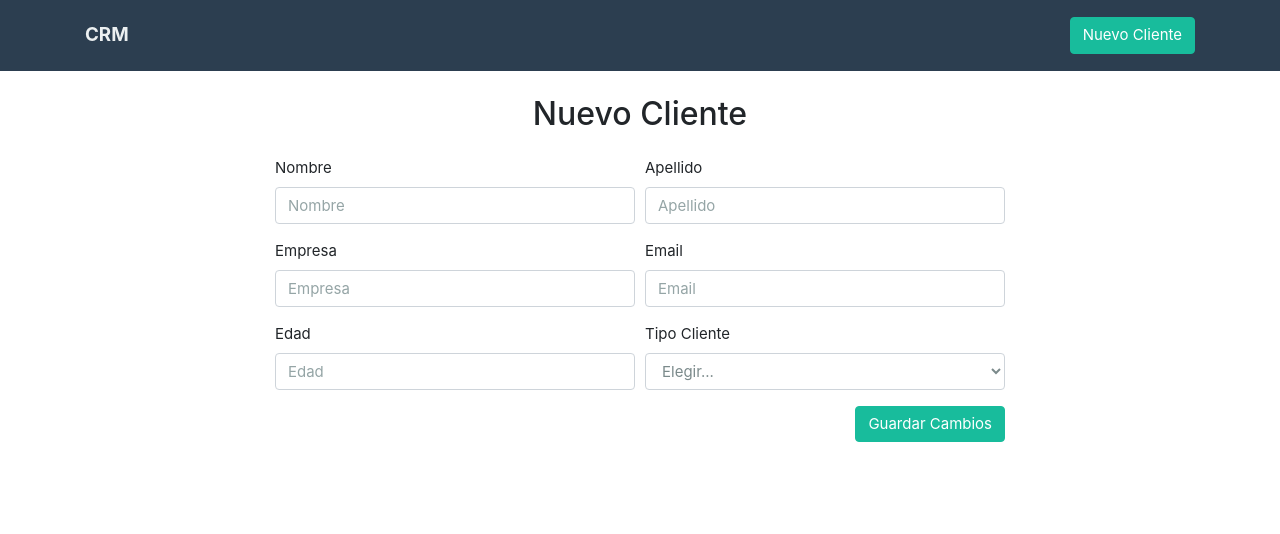
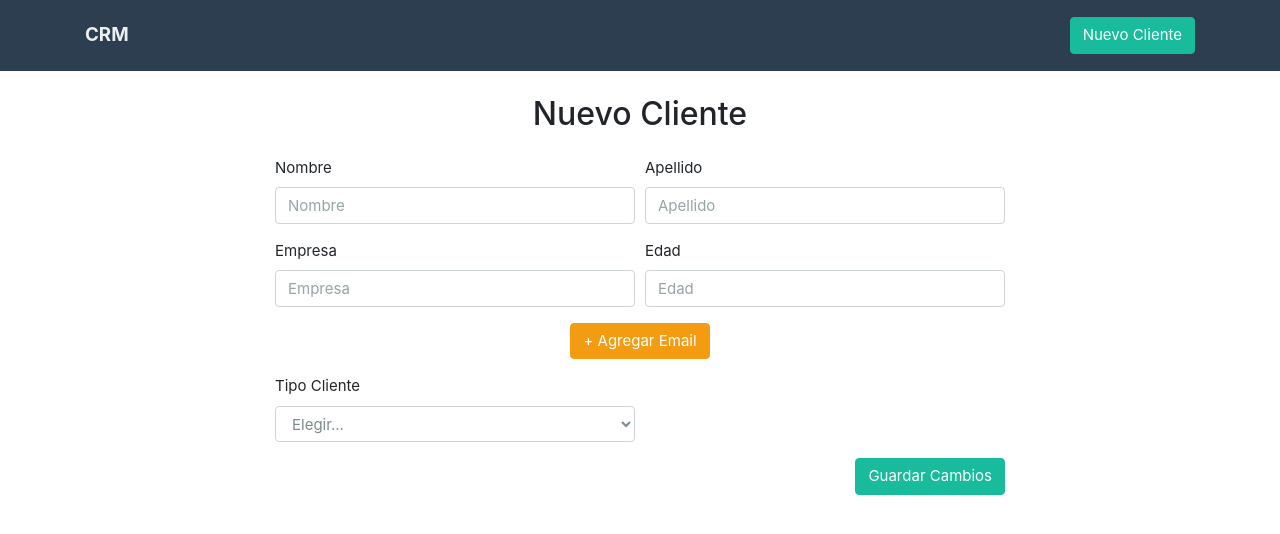
Before and after one commit to PauloTC/react_cms, a React (Create React App) app in the folder cliente/: page /cliente/nuevo in a window 1280 px wide. Shown: the top 534 px of the page. Built offline with nearby package versions, Linux system fonts and the light colour scheme.

Commit message:
working update

```diff
--- a/cliente/src/componentes/Clientes.js
+++ b/cliente/src/componentes/Clientes.js
@@ -5,8 +5,8 @@
 import { CLIENTES_QUERY } from '../queries'
 
 const Contactos = () => (
-    <Query  query={ CLIENTES_QUERY } >
-        {({  loading, error, data  }) => {
+    <Query  query={ CLIENTES_QUERY } pollInterval={1000}  >
+        {({  loading, error, data, startPolling, stopPolling  }) => {
             if(loading) return "Cargando ...";
             if(error) return `Error: ${ error.message }`;
             console.log(data)
--- a/cliente/src/componentes/NuevoCliente.js
+++ b/cliente/src/componentes/NuevoCliente.js
@@ -13,7 +13,20 @@
             email: '',
             tipo: ''
         },
-        error : false
+        error : false,
+        emails: []
+    }
+
+    nuevoCampo = () => (
+        this.setState({
+            emails : this.state.emails.concat( [ { email: '' } ] )
+        })
+    )
+
+    quitarCampo = i => () => {
+        this.setState({
+            emails: this.state.emails.filter( (email, index)  => i !==index  )
+        })
     }
 
     render () {
@@ -116,24 +129,6 @@
                                                     />
                                             </div>
                                             <div className="form-group col-md-6">
-                                                <label>Email</label>
-                                                <input
-                                                    type="email"
-                                                    className="form-control"
-                                                    placeholder="Email"
-                                                    onChange= { e => {
-                                                        this.setState({
-                                                            cliente: {
-                                                                ...this.state.cliente,
-                                                                email: e.target.value
-                                                            }
-                                                        })
-                                                    }}
-                                                />
-                                            </div>
-                                        </div>
-                                        <div className="form-row">
-                                            <div className="form-group col-md-6">
                                                 <label>Edad</label>
                                                 <input
                                                     type="text"
@@ -148,6 +143,36 @@
                                                         })
                                                     }}
                                                     />
+                                        </div>
+
+                                            {
+                                                this.state.emails.map( ( item, index ) => (
+                                                    <div key={index}  className="form-group col-md-12" >
+                                                        <label> Correo { index = 1 }: </label>
+
+                                                        <div className="input-group" >
+                                                            <input
+                                                                type="email"
+                                                                placeholder= " Email"
+                                                                className= "form-control"
+                                                            />
+                                                            <div className="input-group-append" >
+                                                                <button
+                                                                    onClick={ this.quitarCampo (index)}
+                                                                    type="button"
+                                                                    className="btn btn-danger">
+                                                                    &times; Eliminar
+                                                                </button>
+                                                            </div>
+                                                        </div>
+                                                    </div>
+                                                 ) )
+                                            }
+                                            <div className="form-group d-flex justify-content-center col-md-12" >
+                                                    <button
+                                                        onClick={this.nuevoCampo}
+                                                        type="button"
+                                                        className="btn btn-warning" >+ Agregar Email</button>
                                             </div>
                                             <div className="form-group col-md-6">
                                                 <label>Tipo Cliente</label>
```
